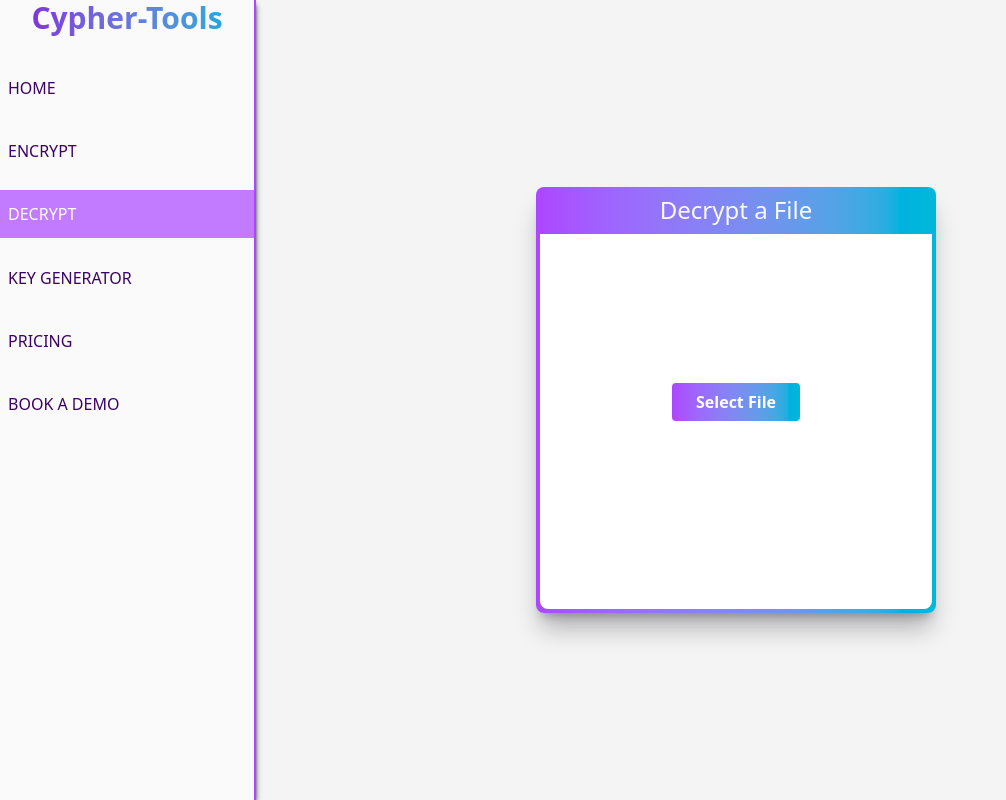
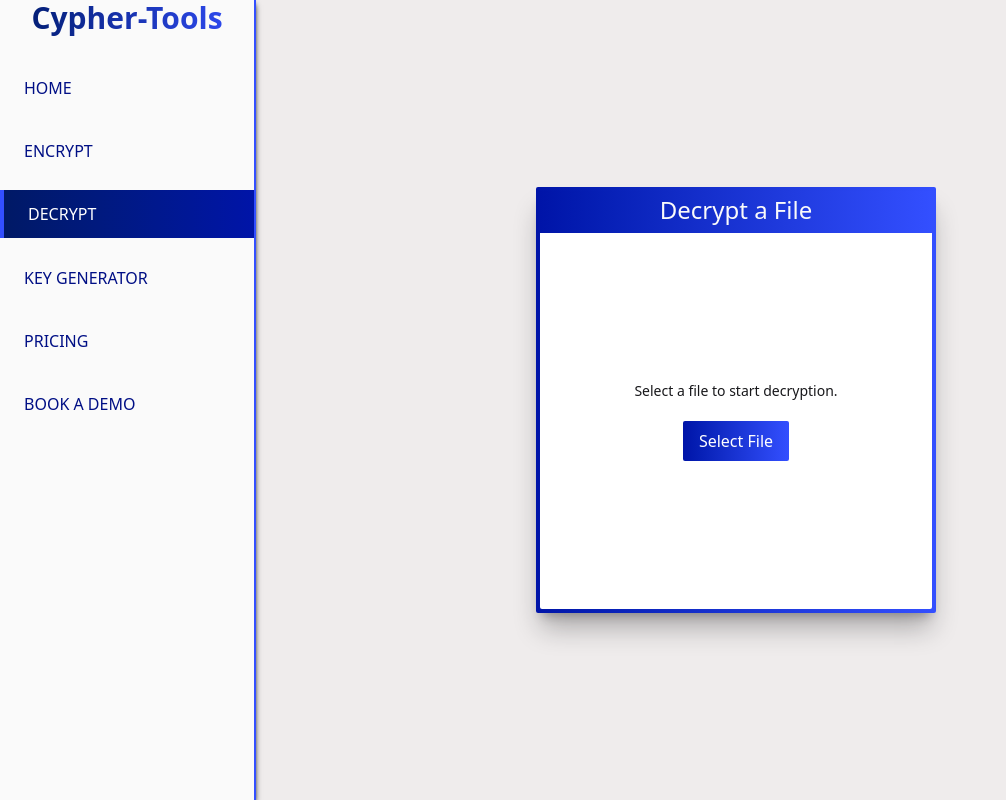
Before and after one commit to HarambesGh0st/cypher-tools-vue, a Vue app: page /decrypt in a window 1280 px wide. Shown: the whole page, without its empty margins (0-1006 px from the left). Built offline with nearby package versions, Linux system fonts and the light colour scheme.

Commit message:
UX improvement for encrypt and decrypt tools

```diff
--- a/package.json
+++ b/package.json
@@ -14,9 +14,9 @@
     "format": "prettier --write src/"
   },
   "dependencies": {
+    "@tailwindcss/postcss": "^4.0.17",
     "@tailwindcss/vite": "^4.0.13",
     "oh-vue-icons": "^1.0.0-rc3",
-    "tailwindcss": "^4.0.13",
     "vue": "^3.5.13",
     "vue-router": "^4.5.0"
   },
@@ -30,12 +30,15 @@
     "@vue/eslint-config-typescript": "^14.5.0",
     "@vue/test-utils": "^2.4.6",
     "@vue/tsconfig": "^0.7.0",
+    "autoprefixer": "^10.4.21",
     "eslint": "^9.21.0",
     "eslint-plugin-vue": "~10.0.0",
     "jiti": "^2.4.2",
     "jsdom": "^26.0.0",
     "npm-run-all2": "^7.0.2",
+    "postcss": "^8.5.3",
     "prettier": "3.5.3",
+    "tailwindcss": "^4.0.0",
     "typescript": "~5.8.0",
     "vite": "^6.2.1",
     "vite-plugin-vue-devtools": "^7.7.2",
--- a/src/App.vue
+++ b/src/App.vue
@@ -11,19 +11,19 @@ const links = [
 </script>
 
 <template>
-  <main class="w-dvw h-dvh flex">
+  <main class="w-dvw h-dvh flex bg-paper">
     <div
-      class="h-full min-w-64 border-r-2 border-r-purple-500 text-purple-950 bg-zinc-50 shadow-zinc-800 shadow-md"
+      class="h-full min-w-64 border-r-2 border-r-saphire-100 text-saphire-400 bg-zinc-50 shadow-zinc-800 shadow-md"
     >
       <div
-        class="w-full bg-gradient-to-r from-purple-700 to-cyan-500 bg-clip-text flex justify-center"
+        class="w-full bg-gradient-to-r from-saphire-500 to-saphire-100 bg-clip-text flex justify-center"
       >
         <h1 class="text-3xl font-bold text-transparent">Cypher-Tools</h1>
       </div>
       <nav class="flex flex-col justify-around h-1/2 w-full pt-5">
         <RouterLink
-          class="h-12 flex items-center hover:bg-purple-200 pl-2 uppercase"
-          activeClass="bg-purple-400 text-white hover:bg-purple-500"
+          class="h-12 flex items-center hover:bg-gradient-to-r from-saphire-300/80 to-saphire-100/80 hover:text-white pl-6 uppercase transition-all ease-in duration-300"
+          activeClass="bg-gradient-to-r from-saphire-500 to-saphire-300 text-white  pl-2 border-l-4 border-l-saphire-100"
           v-for="link in links"
           :to="{ path: link.path }"
           :key="link.path"
--- /dev/null
+++ b/src/components/butons/PrimaryButton.vue
@@ -0,0 +1,8 @@
+<script setup></script>
+<template>
+  <button
+    class="bg-gradient-to-r from-saphire-300 to-saphire-100 text-white px-4 py-2 hover:cursor-pointer hover:bg-gradient-to-r hover:from-saphire-500 hover:to-saphire-300 transition-colors ease-in-out duration-300"
+  >
+    <slot></slot>
+  </button>
+</template>
--- a/src/components/toolComponents/DecryptTool.vue
+++ b/src/components/toolComponents/DecryptTool.vue
@@ -3,9 +3,9 @@ import { ref, type Ref } from 'vue'
 import FileInput from './FileInput.vue'
 import { decrypt, importKey } from '../../cryptoUtils'
 
-const isPending: Ref<Boolean> = ref(false)
+const isPending = ref(false)
 
-const decryptFile = async (file: File) => {
+const decryptFile = async (file: File | undefined) => {
   if (!file) {
     alert('Error: No file selected.')
   }
@@ -34,6 +34,12 @@ const decryptFile = async (file: File) => {
 </script>
 <template>
   <div class="h-full flex justify-center items-center overflow-hidden">
-    <FileInput title="Decrypt a File" buttonText="Decrypt" :processFile="decryptFile" />
+    <FileInput
+      title="Decrypt a File"
+      message="Select a file to start decryption."
+      buttonText="Decrypt"
+      :processFile="decryptFile"
+      :isPending="isPending"
+    />
   </div>
 </template>
--- a/src/components/toolComponents/EncryptTool.vue
+++ b/src/components/toolComponents/EncryptTool.vue
@@ -1,12 +1,13 @@
 <script lang="ts" setup>
 import { encrypt, generateKey } from '@/cryptoUtils'
-import { ref } from 'vue'
+import { provide, ref } from 'vue'
 import type { Ref } from 'vue'
 import FileInput from './FileInput.vue'
 
 const decryptLink: Ref<string | undefined> = ref(undefined)
 const isPending: Ref<boolean> = ref(false)
 const file: Ref<File | undefined> = ref(undefined)
+provide('decryptLink', decryptLink)
 
 const encryptFile = async (file: File | undefined) => {
   console.log(file)
@@ -43,9 +44,10 @@ const encryptFile = async (file: File | undefined) => {
   <div class="h-full flex justify-center items-center overflow-hidden">
     <FileInput
       title="Encrypt a File"
+      message="Select a file to start encryption."
       buttonText="Encrypt"
       :processFile="encryptFile"
-      :decryptLink="decryptLink"
+      :isPending="isPending"
     />
     <DecryptionLinkModal />
   </div>
--- a/src/components/toolComponents/FileInput.vue
+++ b/src/components/toolComponents/FileInput.vue
@@ -1,12 +1,17 @@
 <script setup lang="ts">
-import { ref, type Ref } from 'vue'
+import { inject, ref, watch, type Ref } from 'vue'
+import PadlockSpinner from './PadlockSpinner.vue'
+import PrimaryButton from '../butons/PrimaryButton.vue'
+import ToolContainer from './ToolContainer.vue'
 
 const props = defineProps<{
   title: string
+  message: string
   buttonText: string
   processFile: (file: File | undefined) => void
-  decryptLink?: Ref<string | undefined>
+  isPending: boolean
 }>()
+const decryptLink = inject<Ref<string | undefined>>('decryptLink')
 const selectedFile: Ref<File | undefined> = ref(undefined)
 console.log(selectedFile)
 
@@ -27,45 +32,57 @@ const copyToClipboard = (decryptLink: string | undefined) => {
 
 const resetTool = () => {
   selectedFile.value = undefined
-  props.decryptLink!.value = undefined
+  decryptLink!.value = undefined // need to handle this wih provide / inject
 }
+watch(
+  () => decryptLink?.value,
+  (newVal) => {
+    console.log('decryptLink updated:', newVal)
+  },
+)
 </script>
 
 <template>
+  <ToolContainer>
+    <template #header>{{ title }}</template>
+    <template #tool>
       <div
-    class="bg-linear-to-r from-purple-500 to-cyan-500 w-1/2 h-2/3 flex flex-col justify-center items-center rounded-lg p-1 shadow-zinc-900/30 shadow-xl"
+        v-if="!selectedFile"
+        class="h-full w-full flex flex-col justify-center items-center space-y-5"
       >
-    <h2
-      class="w-full h-12 text-2xl bg-linear-to-r from-purple-500 to-cyan-500 flex justify-center items-center pb-1 text-zinc-50"
+        <input id="fileInput" type="file" @change="handleFileSelection" class="hidden" />
+        <p class="text-sm text-zinc-900">{{ message }}</p>
+        <label
+          for="fileInput"
+          class="bg-gradient-to-r from-saphire-300 to-saphire-100 text-white px-4 py-2 hover:cursor-pointer hover:bg-gradient-to-r hover:from-saphire-500 hover:to-saphire-300 rounded-xs transition-colors ease-in-out duration-300"
+          >Select File</label
         >
-      {{ props.title }}
-    </h2>
+      </div>
       <div
-      class="flex flex-col justify-center items-center space-y-10 bg-white w-full h-full rounded-lg rounded-t-none pb-10"
+        v-else-if="decryptLink"
+        class="w-5/6 flex flex-col justify-center items-center space-y-5"
       >
-      <div v-if="decryptLink" class="w-5/6 flex flex-col justify-center items-center">
+        <p class="text-center text-sm text-zinc-900">
+          Send the encrypted file along with the link below to your intended recipient. Using only
+          the unique link allows the recipient to decrypt and download the file.
+        </p>
         <div class="flex justify-center space-x-1">
-          <a
-            class="w-5/6 h-8 border border-zinc-300 rounded-sm p-1 text-ellipsis overflow-hidden"
-            >{{ decryptLink }}</a
-          >
+          <a class="w-4/6 h-8 border border-zinc-300 p-1 text-ellipsis overflow-hidden">{{
+            decryptLink
+          }}</a>
           <button
-            class="border border-zinc-300 rounded-sm p-1"
-            @click.prevent="copyToClipboard(decryptLink.value)"
+            class="border border-[#054dff] h-8 p-1 bg-zinc-100 text-[#054dff] rounded-xs text-center flex justify-center items-center"
+            @click.prevent="copyToClipboard(decryptLink)"
           >
             Copy
           </button>
         </div>
-        <button @click="resetTool">Encrypt another file</button>
+        <PrimaryButton @click="resetTool"> Encrypt another file </PrimaryButton>
       </div>
-      <form v-else-if="!selectedFile">
-        <input id="fileInput" type="file" @change="handleFileSelection" class="hidden" />
-        <label
-          for="fileInput"
-          class="bg-linear-to-r from-purple-500 to-cyan-500 px-6 py-2 cursor-pointer rounded-sm text-white font-bold"
-          >Select File</label
-        >
-      </form>
+      <div v-else-if="selectedFile && isPending">
+        <PadlockSpinner />
+      </div>
+
       <div v-else-if="selectedFile" class="flex flex-col justify-center items-center space-y-5">
         <div class="flex space-x-2">
           <p class="border border-zinc-300 h-8 flex items-center p-2">{{ selectedFile.name }}</p>
@@ -76,15 +93,10 @@ const resetTool = () => {
             X
           </button>
         </div>
-        <button
-          class="p-1 bg-linear-to-r from-purple-600 to-cyan-600 rounded-sm hover:cursor-pointer flex justify-center items-center"
-          @click.prevent="processFile(selectedFile)"
-        >
-          <div class="px-6 py-2 bg-white rounded-sm">
+        <PrimaryButton @click.prevent="processFile(selectedFile)">
           {{ props.buttonText }}
-          </div>
-        </button>
-      </div>
-    </div>
+        </PrimaryButton>
       </div>
     </template>
+  </ToolContainer>
+</template>
--- /dev/null
+++ b/src/components/toolComponents/PadlockSpinner.vue
@@ -0,0 +1,4 @@
+<script setup></script>
+<template>
+  <div class="loader"></div>
+</template>
--- /dev/null
+++ b/src/components/toolComponents/ToolContainer.vue
@@ -0,0 +1,18 @@
+<script setup></script>
+<template>
+  <div
+    class="bg-linear-to-r from-saphire-300 to-saphire-100 w-1/2 h-2/3 flex flex-col justify-center items-center rounded-xs p-1 shadow-zinc-900/30 shadow-xl"
+  >
+    <h2
+      class="w-full h-12 text-2xl bg-linear-to-r from-saphire-300 to-saphire-100 flex justify-center items-center pb-1 text-zinc-50"
+    >
+      <slot name="header">Header</slot>
+    </h2>
+    <div
+      class="flex flex-col justify-center items-center bg-white w-full h-full rounded-xs rounded-t-none p-10"
+    >
+      <!--  tool here -->
+      <slot name="tool"></slot>
+    </div>
+  </div>
+</template>
```
Also changed, not shown: src/assets/main.css (+78 -0 lines), src/index.css (added), 1 other file (tests, documents, lock files or other folders). Lines whose indentation alone changed are shown as unchanged.
